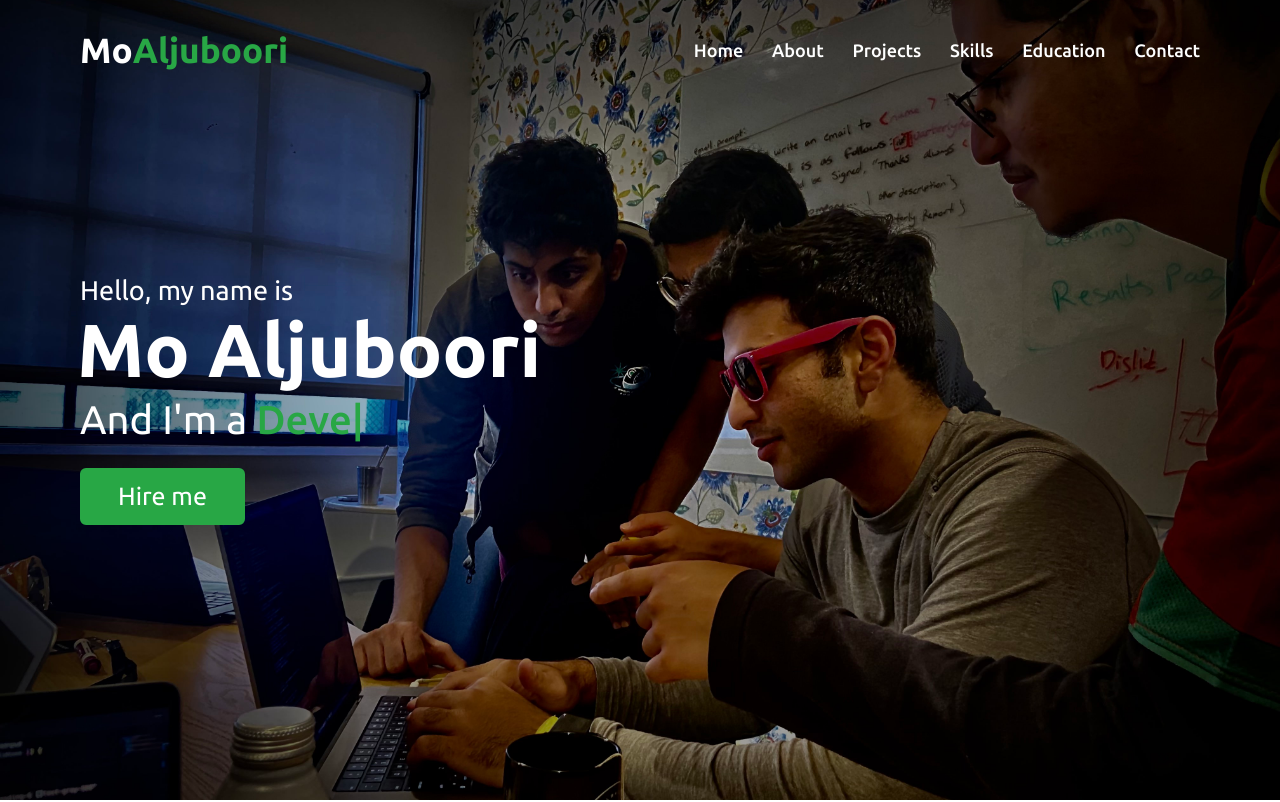
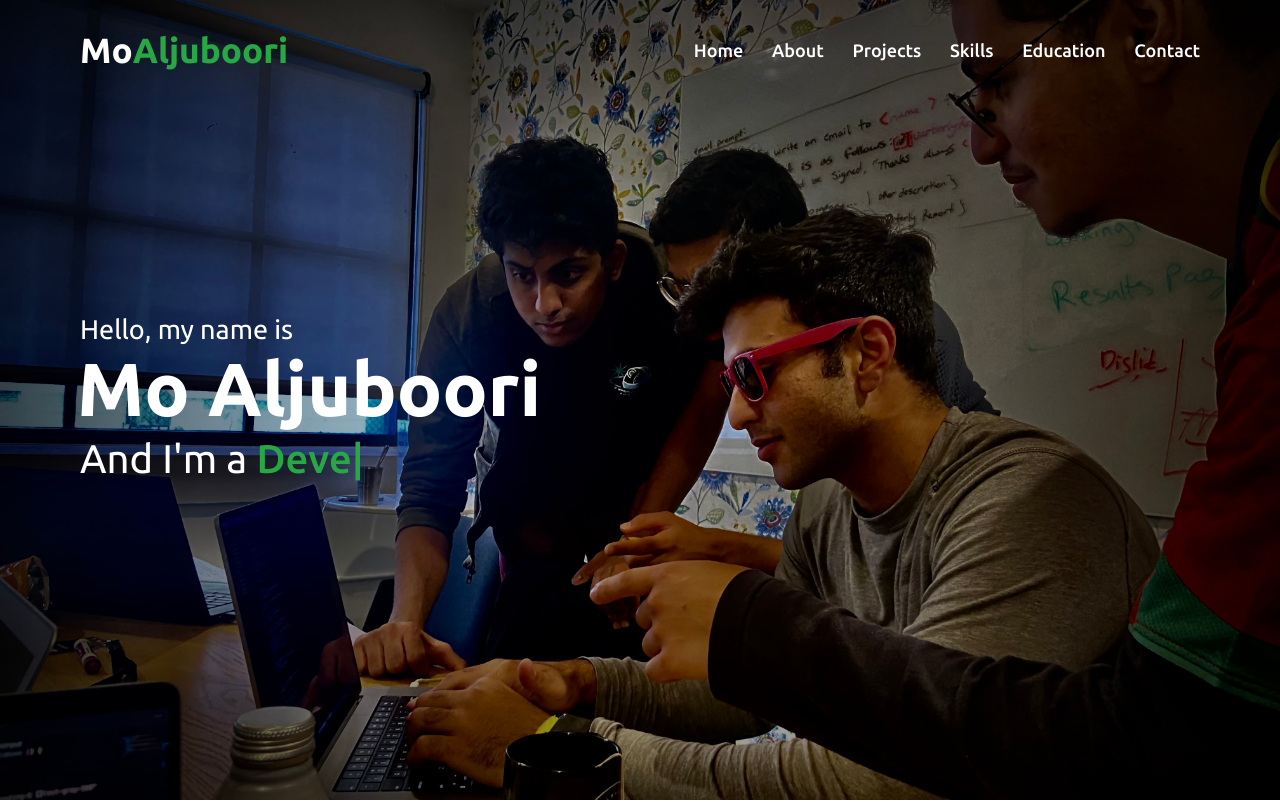
Before and after one commit to Amokhalad/Amokhalad.github.io, a plain HTML site: page index.html in a window 1280 px wide. Shown: the top 802 px of the page. Drawn offline with nearby package versions, Linux system fonts and the light colour scheme.

Commit message:
removed hire me button lol

```diff
--- a/index.html
+++ b/index.html
@@ -48,7 +48,6 @@
                 <div class="text-1">Hello, my name is</div>
                 <div class="text-2">Mo Aljuboori</div>
                 <div class="text-3">And I'm a <span class="typing"></span></div>
-                <a href="https://forms.gle/bAvkBiV4rnRhJYR38" target="_blank">Hire me</a>
             </div>
         </div>
     </section>
```
